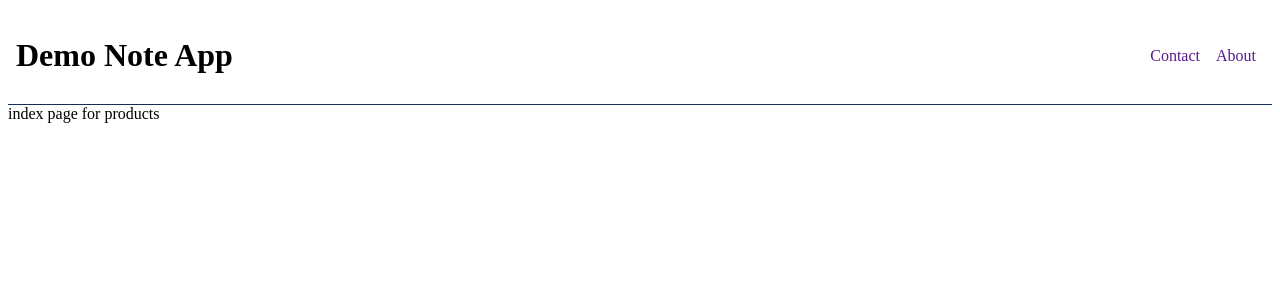
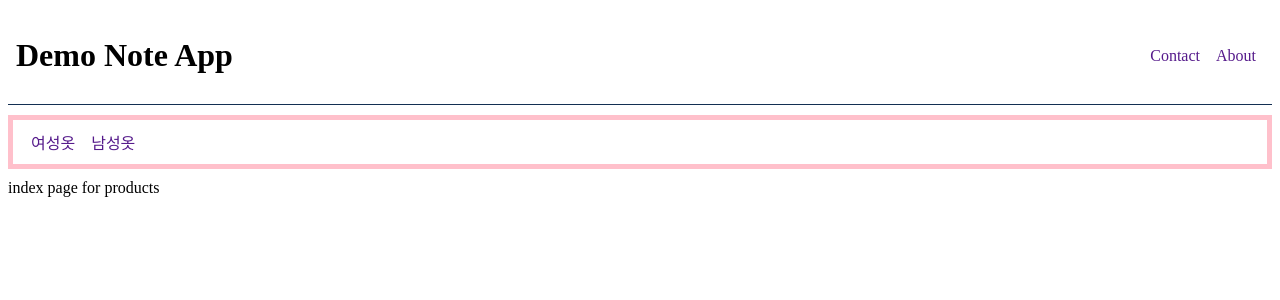
Before and after one commit to moonjeong4/note, a Next.js app: page /products in a window 1280 px wide. Shown: the top 300 px of the page. Built offline with nearby package versions, Linux system fonts and the light colour scheme.

Commit message:
layout for products

```diff
--- /dev/null
+++ b/src/app/products/layout.module.css
@@ -0,0 +1,11 @@
+.nav a {
+  padding: 0px 8px;
+  text-decoration: none;
+}
+
+.div {
+  margin: 10px 0px;
+  padding: 10px;
+  border: 5px solid pink;
+  display: block;
+}
--- /dev/null
+++ b/src/app/products/layout.tsx
@@ -0,0 +1,20 @@
+import React from "react";
+import styles from "./layout.module.css";
+
+export default function ProductsLayout({
+  children,
+}: {
+  children: React.ReactNode;
+}) {
+  return (
+    <div>
+      <div className={styles.div}>
+        <nav className={styles.nav}>
+          <a href="">여성옷</a>
+          <a href="">남성옷</a>
+        </nav>
+      </div>
+      {children}
+    </div>
+  );
+}
```
